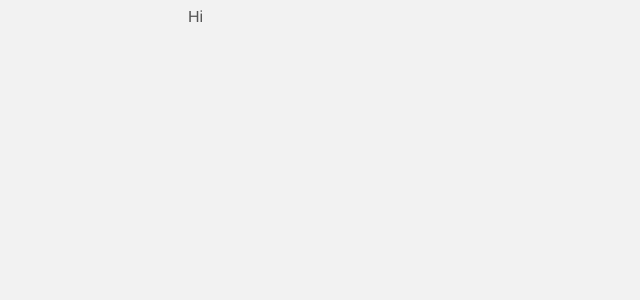
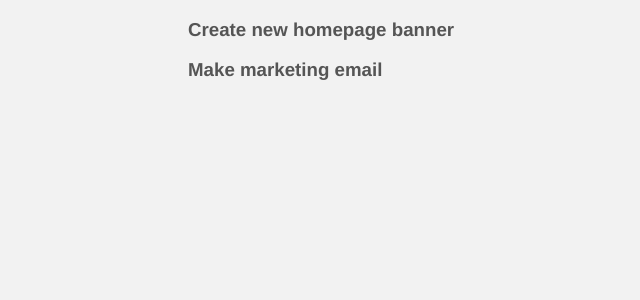
Before and after one commit to omidshome/vue-planner, a Vue app: page / in a window 1280 px wide. Shown: the top 300 px of the page, without its empty margins (152-792 px from the left). Built offline with nearby package versions, Linux system fonts and the light colour scheme; data requests are answered from the project's data file.

Commit message:
HomeView component redered

```diff
--- a/src/App.vue
+++ b/src/App.vue
@@ -1,6 +1,18 @@
 <template>
-  <div>Hi</div>
+  <div>
+    <HomeViewVue></HomeViewVue>
+  </div>
 </template>
+
+<script>
+import HomeViewVue from "./views/HomeView.vue";
+
+export default {
+  components: {
+    HomeViewVue,
+  },
+};
+</script>
 
 <style>
 body {
--- a/src/views/HomeView.vue
+++ b/src/views/HomeView.vue
@@ -1,5 +1,11 @@
 <template>
-  <div></div>
+  <div>
+    <div v-if="projects.length">
+      <div v-for="project in projects" :key="project.id">
+        <h3>{{ project.title }}</h3>
+      </div>
+    </div>
+  </div>
 </template>
 
 <script>
```
